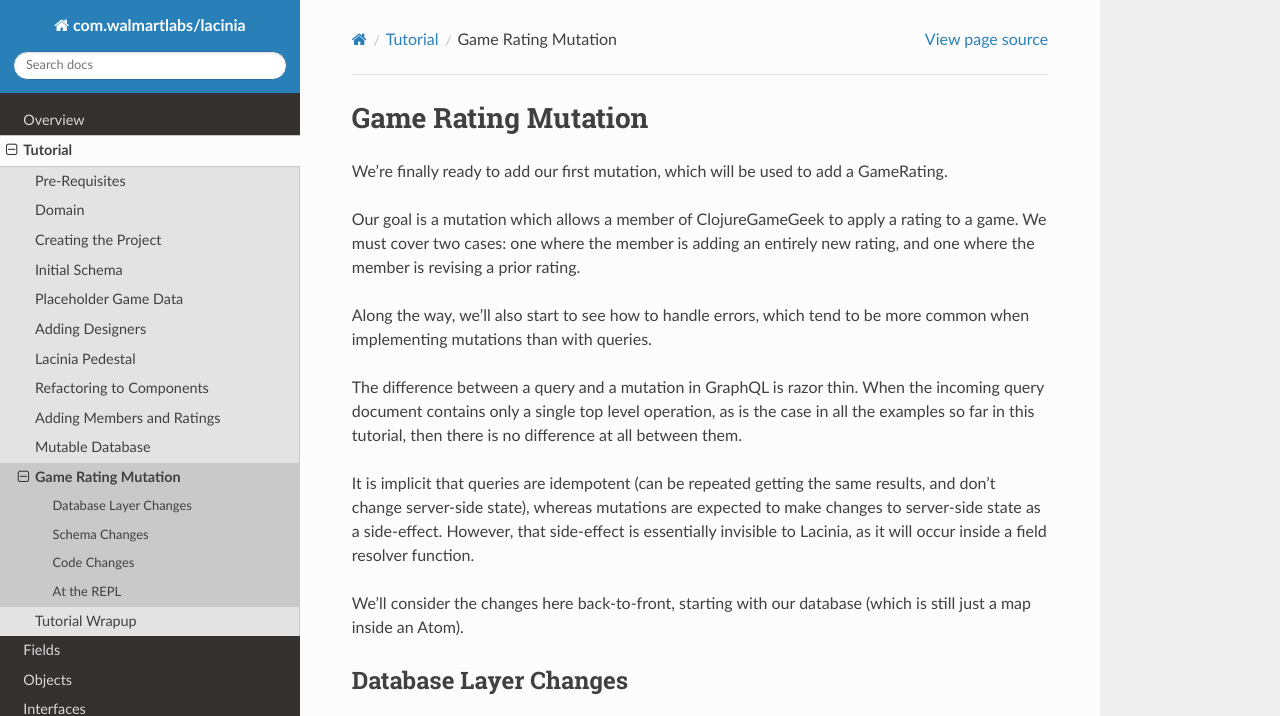
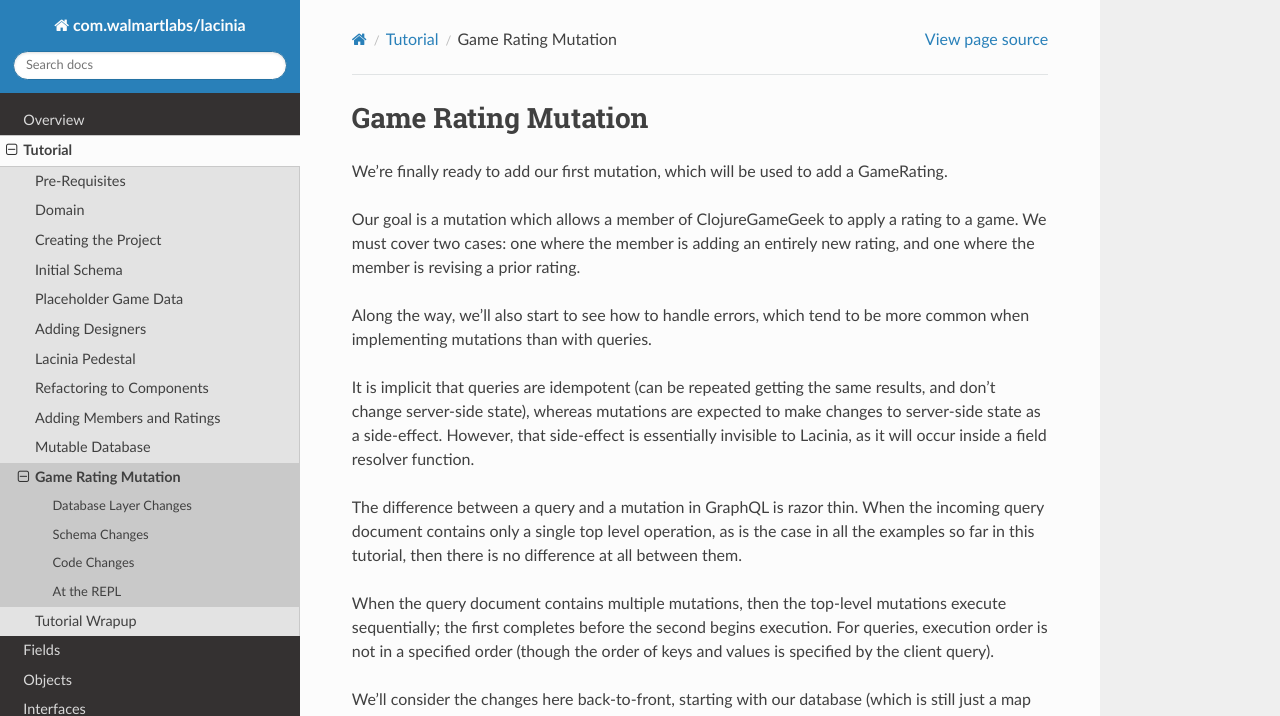
Before and after one commit to walmartlabs/lacinia, a Sphinx documentation site: the page built from docs/tutorial/rating-mutation.rst, in a window 1280 px wide and 1400 px high, cut to the strip 0-716 px from the top of the window. Built offline with Sphinx 7.4.7 and the Read the Docs theme 2.0.0, drawn with Linux system fonts in a browser that asks for light colours; some of the changed text lies outside the part shown.

Commit message:
A few corrections to prior pages

```diff
--- a/docs/tutorial/component.rst
+++ b/docs/tutorial/component.rst
@@ -179,12 +179,12 @@ The user namespace has shrunk; previously
 it was responsible for loading the schema, and creating and starting
 the Pedestal service; this has all shifted to the individual components.
 
-Instead, the user namespace creates an  map, and can use
+Instead, the user namespace creates a system map, and can use
 ``start-system`` and ``stop-system`` on that system map: no direct knowledge of
 loading schemas or starting and stopping Pedestal is present any longer.
 
 The user namespace previously had vars for both the schema and the Pedestal
-system.
+service.
 Now it only has a single var, for the Component system.
 
 Interestingly, as our system grows later, the user namespace will likely
--- a/docs/tutorial/rating-mutation.rst
+++ b/docs/tutorial/rating-mutation.rst
@@ -11,16 +11,21 @@ rating, and one where the member is revising a prior rating.
 Along the way, we'll also start to see how to handle errors, which
 tend to be more common when implementing mutations than with queries.
 
+It is implicit that queries are idempotent (can be repeated getting the same results,
+and don't change server-side state), whereas mutations
+are expected to make changes to server-side state as a side-effect.
+However, that side-effect is essentially invisible to Lacinia, as
+it will occur inside a field resolver function.
+
 The difference between a query and a mutation in GraphQL is razor thin.
 When the incoming query document contains only a single top level
 operation, as is the case in all the examples so far in this tutorial,
 then there is no difference at all between them.
 
-It is implicit that queries are idempotent (can be repeated getting the same results,
-and don't change server-side state), whereas mutations
-are expected to make changes to server-side state as a side-effect.
-However, that side-effect is essentially invisible to Lacinia, as
-it will occur inside a field resolver function.
+When the query document contains multiple mutations, then the top-level mutations
+execute sequentially; the first completes before the second begins execution.
+For queries, execution order is not in a specified order (though the order of keys and values
+is specified by the client query).
 
 We'll consider the changes here back-to-front, starting with our database
 (which is still just a map inside an Atom).
```
Also changed, not shown: other parts of docs/tutorial/rating-mutation.rst (+2 -2 lines).
